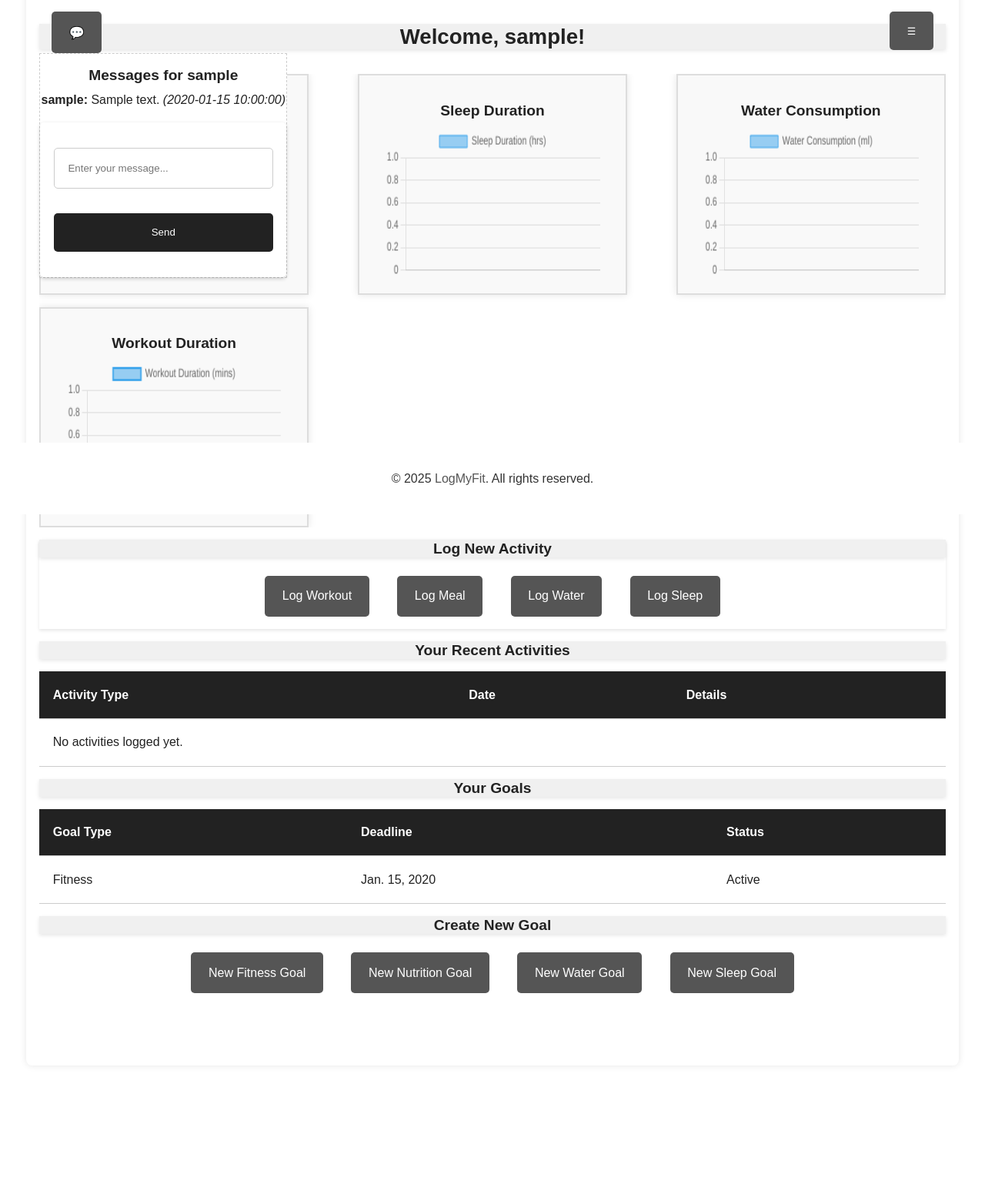
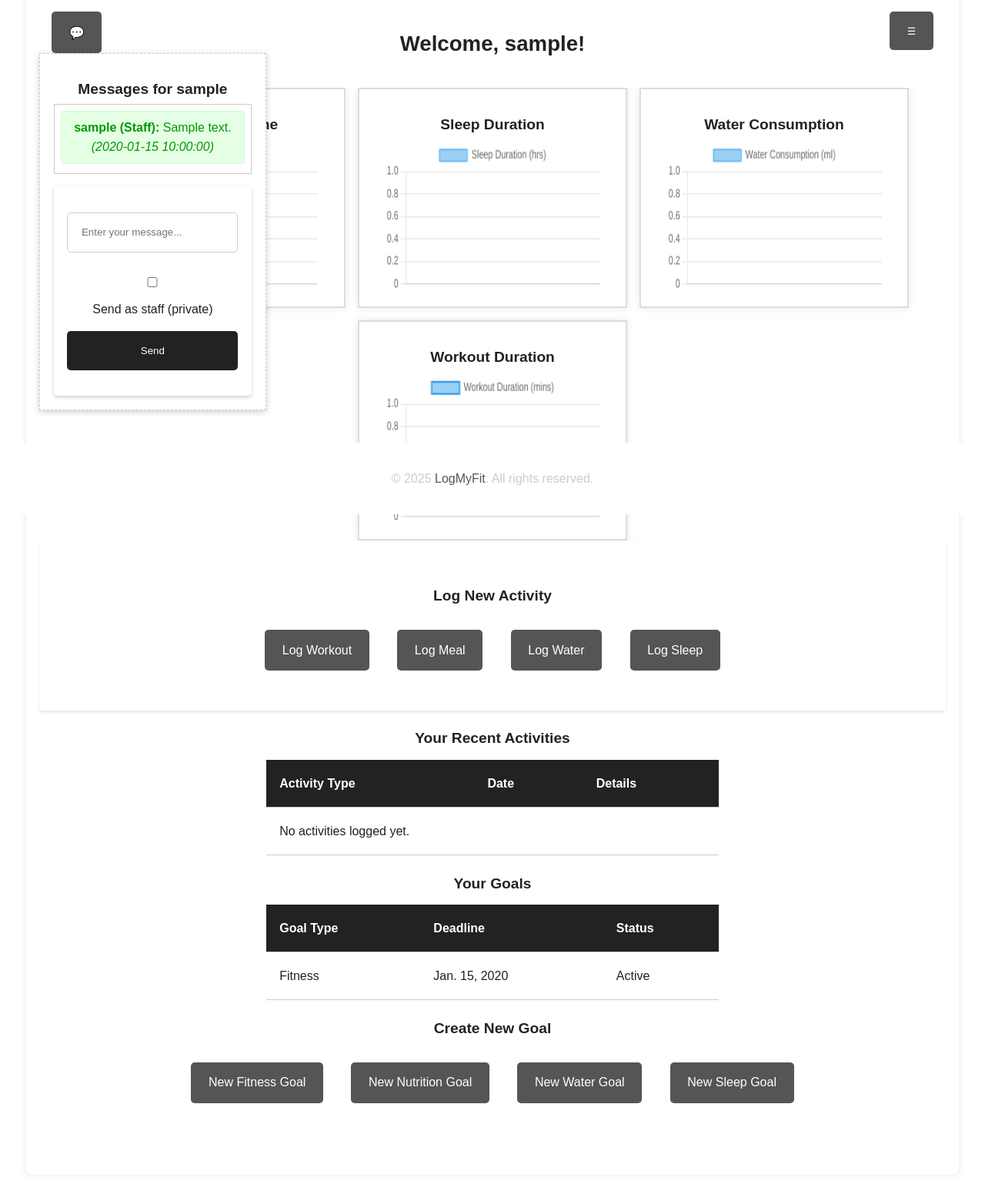
Before and after one commit to csweenz/Capstone, a Django app: page /dashboard/ in a window 1280 px wide, after a click that opens the changed part. Shown: the part 132-1692 px from the top of the page at 77% size. Before the commit the page ends 1422 px from the top, so only its background shows below. Run offline with Django 5.2, Linux system fonts and the light colour scheme; a user stored in the database is signed in; tables that the repository leaves empty hold one stand-in row (values such as "Sample post").

Commit message:
Feature:  Added system/admin messaging and various UI/UX fixes

```diff
--- a/capstoneproject/LogMyFit/models.py
+++ b/capstoneproject/LogMyFit/models.py
@@ -173,6 +173,9 @@ class ChatboxMessage(models.Model):
     recipient = models.ForeignKey(User, on_delete=models.CASCADE, null=True, related_name="received_messages")
     message = models.CharField(max_length=256)
     timestamp = models.DateTimeField(auto_now_add=True)
+    is_admin = models.BooleanField(default=False)
+    is_system = models.BooleanField(default=False)
+    is_announcement = models.BooleanField(default=False)
 
     def __str__(self):
         return f"{self.sender.username if self.user else 'Anonymous'}: {self.message[:20]}"
--- a/capstoneproject/LogMyFit/templates/dashboard.html
+++ b/capstoneproject/LogMyFit/templates/dashboard.html
@@ -17,6 +17,12 @@
                 <form id="chat-form">
                 {% csrf_token %}
                 <input type="text" id="chat-input" placeholder="Enter your message...">
+                {% if request.user.is_staff %}
+                    <label>
+                    <input type="checkbox" name="as_staff" id="as_staff">
+                    Send as staff (private)
+                    </label>
+                {% endif %}
                 <button type="submit">Send</button>
                 </form>
             </div>
@@ -285,7 +291,8 @@
 <div id="js-variables"
              data-get-chats-url="{% url 'get_chats' %}"
              data-post-chat-url="{% url 'post_chat' %}"
-             data-recipient="{{ user.id }}">
+             data-recipient="{{ user.id }}"
+             data-viewer="{{ user.id }}">
         </div>
 <script src="{% static 'js/chatbox.js' %}"></script>
 <script src="{% static 'js/dashboard.js' %}"></script>
--- a/capstoneproject/LogMyFit/views.py
+++ b/capstoneproject/LogMyFit/views.py
@@ -1,5 +1,6 @@
 from datetime import date, timedelta
 
+from django.db.models import Q
 from django.shortcuts import render, redirect
 from django.contrib.auth.decorators import login_required
 from django.contrib.auth.models import User
@@ -390,12 +391,14 @@ def post_chat(request):  # Receives POST via AJAX with a new message.
     if request.method == 'POST':
         message_text = request.POST.get('message', '').strip()
         recipient_id = request.POST.get('recipient')
+        as_staff = request.POST.get('as_staff') == '1' and request.user.is_staff
         if message_text and recipient_id:
             recipient = get_object_or_404(User, pk=recipient_id)
             ChatboxMessage.objects.create(
                 recipient=recipient,
                 sender=request.user,
-                message=message_text
+                message=message_text,
+                is_admin=as_staff,
             )
             cache_key = f"chat_messages_{recipient_id}"
             cache.delete(cache_key)
@@ -407,26 +410,36 @@ def post_chat(request):  # Receives POST via AJAX with a new message.
 
 def get_chats(request):  # Returns the latest chatbox messages as JSON.
     recipient_id = request.GET.get("recipient")
-    if recipient_id:
-        try:
-            recipient = User.objects.get(pk=recipient_id)
-        except User.DoesNotExist:
-            recipient = request.user
-    else:
-        recipient = request.user
-    cache_key = f"chat_messages_{recipient.id}"
+    try:
+        target = User.objects.get(pk=recipient_id)
+    except (TypeError, User.DoesNotExist):
+        target = request.user
+
+    public_system = Q(sender__username="System", recipient__isnull=True)
+    for_me = Q(recipient=target)
+
+    cache_key = f"chat_messages_{target.id}"
     messages = cache.get(cache_key)
+    if messages is not None:
+        return JsonResponse({'messages': messages})
 
-    if messages is None:
-        messages_query = ChatboxMessage.objects.filter(
-            recipient_id=recipient_id).order_by('-timestamp')[:20]
-        messages = []
-        for m in messages_query:
-            messages.append({
-                'sender': m.sender.username if m.sender else 'Anonymous',
-                'message': m.message,
-                'timestamp': m.timestamp.strftime("%Y-%m-%d %H:%M:%S")
-            })
-        cache.set(cache_key, messages, 300)
-
+    qs = (
+        ChatboxMessage.objects
+        .filter(public_system | for_me)
+        .select_related("sender")
+        .order_by("-timestamp")[:20]
+    )
+    messages = []
+    for m in qs:
+        messages.append({
+            'sender': m.sender.username if m.sender else 'System',
+            'sender_id': m.sender.id if m.sender else None,
+            'message': m.message,
+            'timestamp': m.timestamp.strftime("%Y-%m-%d %H:%M:%S"),
+            'is_system': m.is_system,
+            'is_admin': m.is_admin,
+            'is_announcement' : m.is_announcement,
+        })
+    # cache for 5 minutes
+    cache.set(cache_key, messages, 300)
     return JsonResponse({'messages': messages})
--- a/capstoneproject/static/css/minimal.css
+++ b/capstoneproject/static/css/minimal.css
@@ -72,7 +72,7 @@ nav ul li a:hover {
 
 footer {
     background: var(--color-background);
-    color: #333333;
+    color: var(--color-border);
     margin-left: auto;
     margin-right: auto;
     text-align: center;
@@ -120,6 +120,7 @@ h6 {  font-size: calc(var(--base-font-size) / (var(--typescale) * var(--typescal
 
 /* Paragraphs */
 p {
+  margin-top: var(--margin);
   margin-bottom: var(--margin);
 }
 
@@ -158,13 +159,34 @@ button:hover {
   opacity: 0.8;
 }
 
-/* Navbar styling */
+/* Profile Page */
+#profile{
+    display: flex;
+    justify-content: space-between;
+    max-width: 100%;
+    margin-left: auto;
+    margin-right: auto;
+    top: 15px;
+    z-index:1000;
+    align-items: baseline;
+}
+.profile-info{
+  max-height: 375px;
+  overflow-y: scroll;
+  padding: 0.5em;
+  border: 1px solid #ccc;
+  z-index: 1001;
+  background: var(--color-background);
+  margin-bottom: 100px;
+}
+/* Navbar and Chat styling */
 .header-container {
     text-align: center;
-    width: 100%;
+    width: 50%;
     background-color: var(--color-background);
-    margin-top: 0;
-    padding: 0;
+    margin-top: calc(var(--margin) / 2);
+    margin: auto auto;
+    padding: calc(var(--padding) / 2);
 }
 .top-menu{
     display: flex;
@@ -174,25 +196,40 @@ button:hover {
     margin-left: auto;
     margin-right: auto;
     top: 15px;
+    z-index:1000;
     align-items: baseline;
 
 }
 .chat-bubble {
     position: absolute;
     left: 0;
+    z-index: 1000;
 }
 .chat-box {
     position: absolute;
     top: calc(100% + 70px);
     left: 0;
     display: none;
+    max-height: 750px;
+    max-width: 25%;
     list-style: none;
     background: var(--color-background);
+    box-shadow: 0 2px 8px rgba(0,0,0,0.2);
     border: 1px dashed var(--color-border);
+    padding: var(--padding);
     z-index: 1000;
+    text-size-adjust: 80%;
 }
 .chat-box.show {
     display: block;
+}
+#chat-messages {
+  max-height: 375px;
+  overflow-y: scroll;
+  padding: 0.5em;
+  border: 1px solid #ccc;
+  z-index: 1001;
+  background: var(--color-background);
 }
 .hamburger {
     position: absolute;
@@ -201,6 +238,27 @@ button:hover {
     border: none;
     font-size: calc(var(--base-font-size) * 0.8);
     cursor: pointer;
+    z-index: 1000;
+}
+.chat-message {
+  padding: 0.5em;
+  margin-bottom: 0.25em;
+  border-radius: 4px;
+}
+.admin-message {
+  background-color: #ffe5e5;
+  border: 1px solid #ffcccc;
+  color: #900;
+}
+.system-message {
+  background-color: #e5cce5;
+  border: 1px solid #ccffcc;
+  color: #0d0;
+}
+.announcement-message {
+  background-color: #e5ffe5;
+  border: 1px solid #ccffcc;
+  color: #090;
 }
 .menu {
     position: absolute;
@@ -238,16 +296,14 @@ h2 {
 h3 {
     margin-top: var(--margin);
 }
-.header-container {
-    background-color: #f0f0f0; /* A light gray background */
-    box-shadow: 0 2px 5px rgba(0, 0, 0, 0.1);
-}
 
-/* Activity Table */
+/* Activity and Goal Tables */
 table {
-    width: 100%;
+    max-width: 90%;
+    min-width: 50%;
     border-collapse: collapse;
     margin-top: var(--margin);
+    margin: auto auto;
 }
 th, td {
     padding: var(--padding);
@@ -263,6 +319,9 @@ tr:hover {
 }
 
 /* Log New Activity Buttons */
+#dashboard-form-container{
+    padding: calc(var(--padding) * 2);
+}
 div > button {
     background: var(--color-secondary);
     color: white;
@@ -279,45 +338,43 @@ div > button:hover {
 }
 .sticky-header {
     position:sticky;
+    margin: auto auto;
     top: 0;
-    z-index: 100;
-    background: white;
-    width: 100%;
+    z-index: 1;
+    background: var(--color-background);
+    max-width: 100%;
     box-shadow: 0 2px 4px rgba(0,0,0,0.1);
 }
 
+/* Charts */
 .chart-container {
   display: flex;
   flex-wrap: wrap;
-  justify-content: space-between;
+  justify-content: center;
   gap: var(--margin);
   width: 100%;
-  margin: var(--margin) auto;
+  margin: auto auto;
   overflow-x: auto;
 }
-
 .chart-card {
   display: flex;
   flex-direction: column;
   justify-content: space-between;
   max-width: 350px;
-  background: #f9f9f9;
+  background: var(--color-background);
   border: 2px solid #ddd;
   box-shadow: 0 0 10px rgba(0, 0, 0, 0.1);
   padding: var(--padding);
 }
-
 .chart-header {
   flex: 0 0 auto;
 }
-
 .chart-div {
   flex: 1 1 auto;
   display: flex;
   align-items: flex-end;
   justify-content: center;
 }
-
 .chart-div canvas {
   width: 90% !important;
   height: 90%  !important;
@@ -356,7 +413,9 @@ form button:hover {
 /* Logout Button */
 form[action*="logout"] button {
     background: #e74c3c;
-    font-size: 1rem;
+    font-size: var(--base-font-size);
+    padding: 0;
+    margin: 0;
 }
 form[action*="logout"] button:hover {
     background: #c0392b;
--- a/capstoneproject/static/js/chatbox.js
+++ b/capstoneproject/static/js/chatbox.js
@@ -1,7 +1,8 @@
 const jsVariables = document.getElementById('js-variables');
 const getChatsUrl = jsVariables.dataset.getChatsUrl;
 const postChatUrl = jsVariables.dataset.postChatUrl;
-const recipient = jsVariables.dataset.recipient; // recipient id as a string
+const recipient = Number(jsVariables.dataset.recipient); // recipient id as a string
+const viewer = Number(jsVariables.dataset.viewer);
 const csrfToken = getCookie("csrftoken");
 
 const getChatsUrlWithRecipient = getChatsUrl + '?recipient=' + encodeURIComponent(recipient);
@@ -13,15 +14,38 @@ const getChatsUrlWithRecipient = getChatsUrl + '?recipient=' + encodeURIComponen
               .then(data => {
                   const messagesDiv = document.getElementById('chat-messages');
                   messagesDiv.innerHTML = "";  // clear current messages
-                  data.messages.forEach(msg => {
-                    const div = document.createElement('div');
-                    div.innerHTML = "<strong>" + msg.sender + ":</strong> " + msg.message + " <em>(" + msg.timestamp + ")</em>";
+                  data.messages
+                    .filter(msg => {
+                    if (viewer === recipient) return true;
+                    if (msg.is_announcement) return true;
+                    if (!msg.is_admin && !msg.is_system) return true;
+                    if (msg.sender_id === viewer) return true;
+                    return false;
+        })
+                    .forEach(msg => {
+                        const div = document.createElement("div");
+                        div.classList.add("chat-message");
+
+                        if (msg.is_admin) {
+                            div.classList.add("admin-message");
+                        }
+                        if (msg.is_system) {
+                            div.classList.add("system-message");
+                        }
+                        if (msg.is_announcement) {
+                            div.classList.add("announcement-message");
+                        }
+                        let displayName = msg.sender;
+                        if (msg.is_admin)  displayName += " (Staff)";
+
+                    div.innerHTML = "<strong>" + displayName + ":</strong> " + msg.message + " <em>(" + msg.timestamp + ")</em>";
                     messagesDiv.appendChild(div);
                   });
               });
+
       }
-      // Poll every 15 seconds.
-      setInterval(loadChatboxMessages, 15000);
+      // Poll every 5 minutes to stop console spam
+      setInterval(loadChatboxMessages, 300000);
       // Also load messages on page load.
       loadChatboxMessages();
 
@@ -33,6 +57,7 @@ const chatForm = document.getElementById('chat-form');
               e.preventDefault();
               const messageInput = document.getElementById("chat-input");
               const message = messageInput.value;
+              const asStaff = document.getElementById("as_staff")?.checked ? "1" : "";
               fetch(postChatUrl, {
                   method: "POST",
                   headers: {
@@ -41,7 +66,8 @@ const chatForm = document.getElementById('chat-form');
                   },
                   body: new URLSearchParams({
                       "message": message,
-                      "recipient": recipient
+                      "recipient": recipient,
+                       as_staff: asStaff
                   })
               })
               .then(response => response.json())
```
Also changed, not shown: capstoneproject/LogMyFit/templates/profile.html (+15 -5 lines), capstoneproject/static/css/maximal.css (+188 -37 lines).
